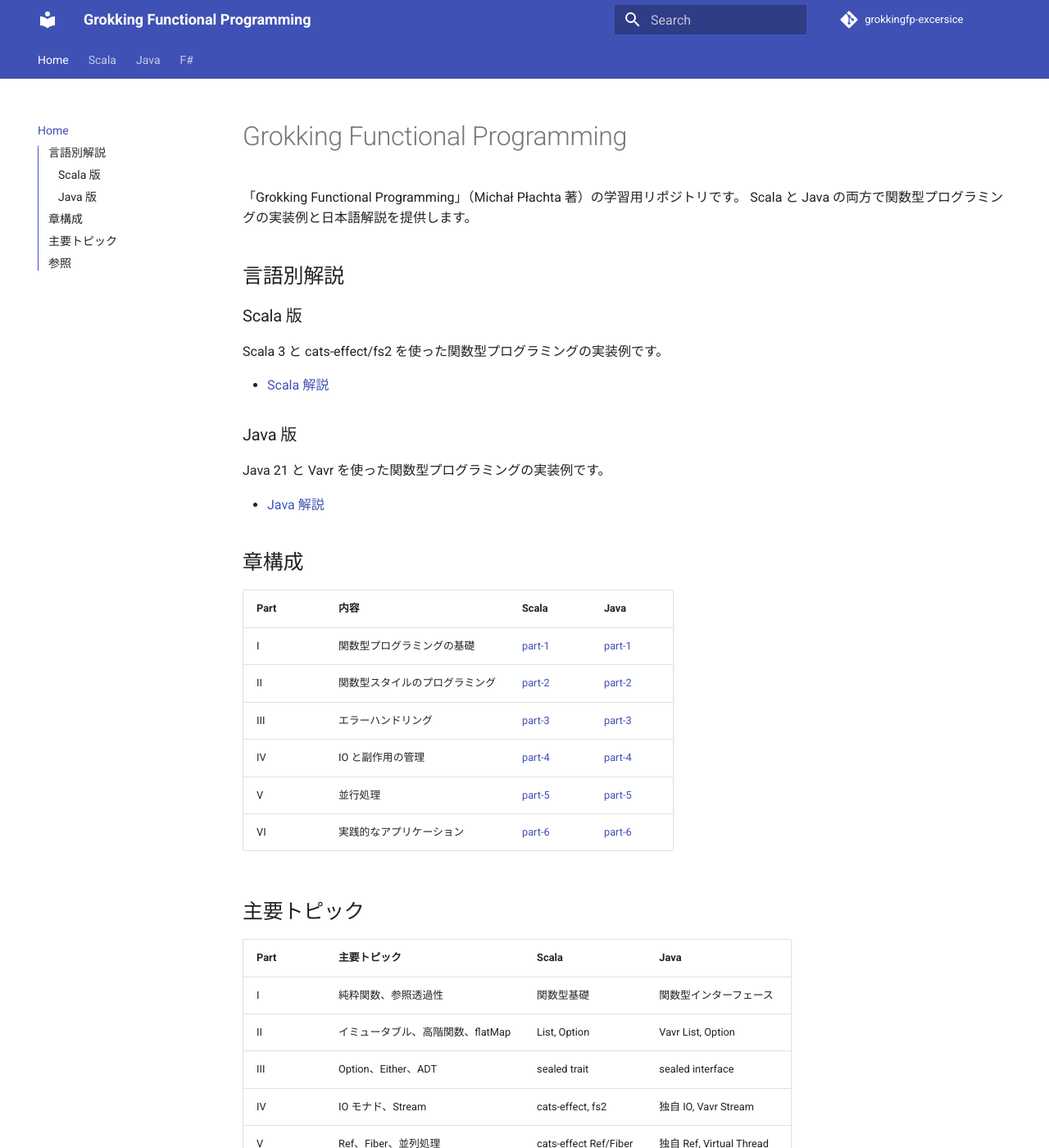
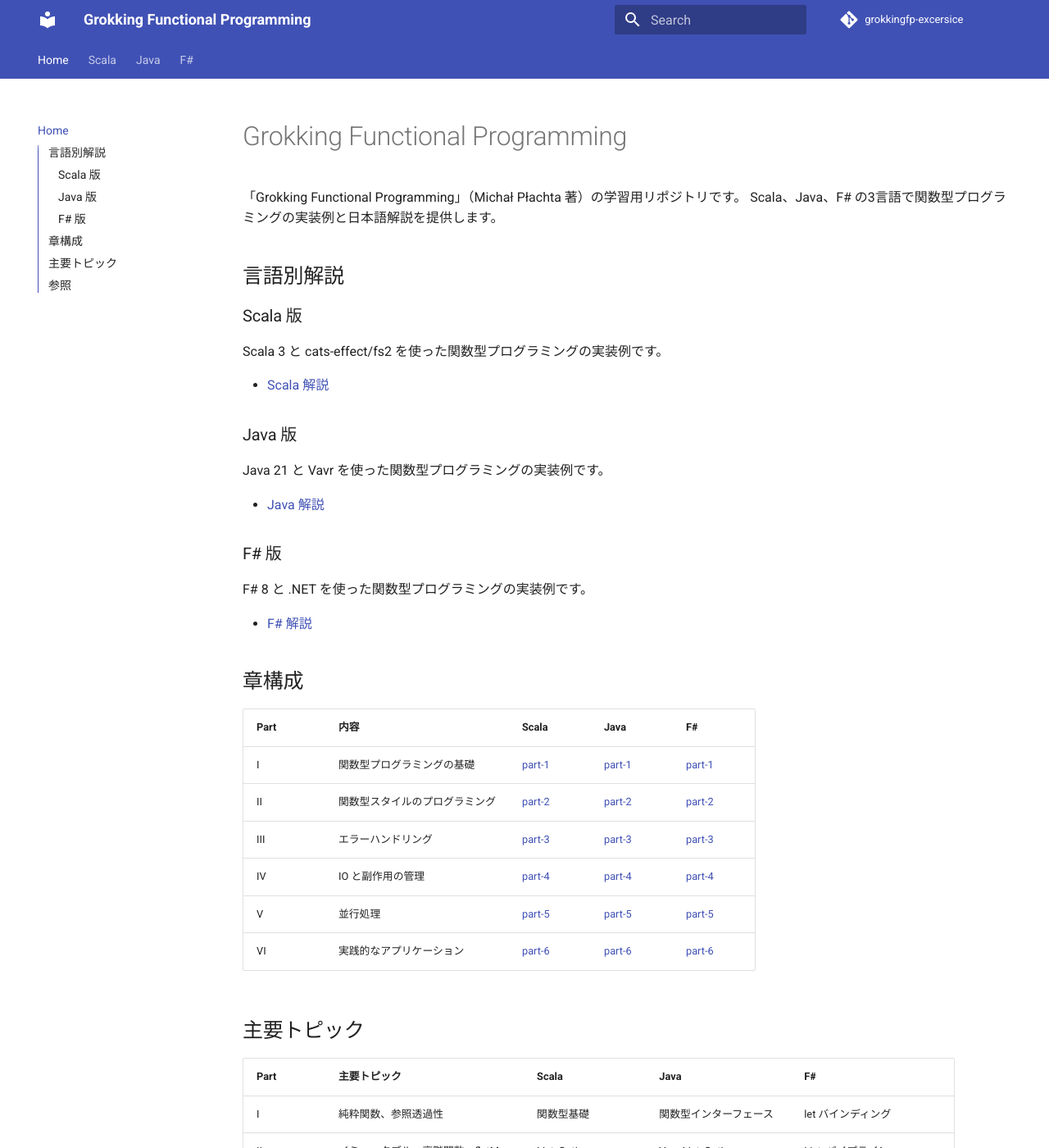
Before and after one commit to k2works/grokkingfp-excersice, an MkDocs documentation site: the page built from docs/article/index.md, in a window 1280 px wide and 1400 px high. Shown: the whole window at 82% size. Built offline with MkDocs 1.6.1 and Material for MkDocs 9.7.7, drawn with Linux system fonts in a browser that asks for light colours; comment, search, counter and statistics services are not loaded; some of the changed text lies outside the part shown.

Commit message:
chore: update project files and documentation for F# Part II-VI
- fsproj: Ch03-Ch12 の全ソースファイルとテストを追加
- index.md: F# を3言語目として追加
- mkdocs.yml: サイト説明文を更新

🤖 Generated with [Claude Code](https://claude.com/claude-code)

Co-Authored-By: Claude Opus 4.5 <noreply@anthropic.com>

```diff
--- a/docs/article/index.md
+++ b/docs/article/index.md
@@ -1,7 +1,7 @@
 # Grokking Functional Programming
 
 「Grokking Functional Programming」（Michał Płachta 著）の学習用リポジトリです。
-Scala と Java の両方で関数型プログラミングの実装例と日本語解説を提供します。
+Scala、Java、F# の3言語で関数型プログラミングの実装例と日本語解説を提供します。
 
 ## 言語別解説
 
@@ -17,27 +17,33 @@ Java 21 と Vavr を使った関数型プログラミングの実装例です。
 
 - [Java 解説](java/index.md)
 
+### F# 版
+
+F# 8 と .NET を使った関数型プログラミングの実装例です。
+
+- [F# 解説](fsharp/index.md)
+
 ## 章構成
 
-| Part | 内容 | Scala | Java |
-|------|------|-------|------|
-| I | 関数型プログラミングの基礎 | [part-1](scala/part-1.md) | [part-1](java/part-1.md) |
-| II | 関数型スタイルのプログラミング | [part-2](scala/part-2.md) | [part-2](java/part-2.md) |
-| III | エラーハンドリング | [part-3](scala/part-3.md) | [part-3](java/part-3.md) |
-| IV | IO と副作用の管理 | [part-4](scala/part-4.md) | [part-4](java/part-4.md) |
-| V | 並行処理 | [part-5](scala/part-5.md) | [part-5](java/part-5.md) |
-| VI | 実践的なアプリケーション | [part-6](scala/part-6.md) | [part-6](java/part-6.md) |
+| Part | 内容 | Scala | Java | F# |
+|------|------|-------|------|-----|
+| I | 関数型プログラミングの基礎 | [part-1](scala/part-1.md) | [part-1](java/part-1.md) | [part-1](fsharp/part-1.md) |
+| II | 関数型スタイルのプログラミング | [part-2](scala/part-2.md) | [part-2](java/part-2.md) | [part-2](fsharp/part-2.md) |
+| III | エラーハンドリング | [part-3](scala/part-3.md) | [part-3](java/part-3.md) | [part-3](fsharp/part-3.md) |
+| IV | IO と副作用の管理 | [part-4](scala/part-4.md) | [part-4](java/part-4.md) | [part-4](fsharp/part-4.md) |
+| V | 並行処理 | [part-5](scala/part-5.md) | [part-5](java/part-5.md) | [part-5](fsharp/part-5.md) |
+| VI | 実践的なアプリケーション | [part-6](scala/part-6.md) | [part-6](java/part-6.md) | [part-6](fsharp/part-6.md) |
 
 ## 主要トピック
 
-| Part | 主要トピック | Scala | Java |
-|------|-------------|-------|------|
-| I | 純粋関数、参照透過性 | 関数型基礎 | 関数型インターフェース |
-| II | イミュータブル、高階関数、flatMap | List, Option | Vavr List, Option |
-| III | Option、Either、ADT | sealed trait | sealed interface |
-| IV | IO モナド、Stream | cats-effect, fs2 | 独自 IO, Vavr Stream |
-| V | Ref、Fiber、並列処理 | cats-effect Ref/Fiber | 独自 Ref, Virtual Thread |
-| VI | Resource、テスト | ScalaCheck | JUnit 5 プロパティテスト |
+| Part | 主要トピック | Scala | Java | F# |
+|------|-------------|-------|------|-----|
+| I | 純粋関数、参照透過性 | 関数型基礎 | 関数型インターフェース | let バインディング |
+| II | イミュータブル、高階関数、flatMap | List, Option | Vavr List, Option | List, パイプライン |
+| III | Option、Either、ADT | sealed trait | sealed interface | 判別共用体 |
+| IV | IO モナド、Stream | cats-effect, fs2 | 独自 IO, Vavr Stream | Async, Seq |
+| V | Ref、Fiber、並列処理 | cats-effect Ref/Fiber | 独自 Ref, Virtual Thread | Ref, MailboxProcessor |
+| VI | Resource、テスト | ScalaCheck | JUnit 5 プロパティテスト | use バインディング, FsCheck |
 
 ## 参照
 
@@ -46,3 +52,5 @@ Java 21 と Vavr を使った関数型プログラミングの実装例です。
 - [cats-effect](https://typelevel.org/cats-effect/)
 - [fs2](https://fs2.io/)
 - [Vavr](https://www.vavr.io/)
+- [F# 公式ドキュメント](https://docs.microsoft.com/ja-jp/dotnet/fsharp/)
+- [F# for Fun and Profit](https://fsharpforfunandprofit.com/)
--- a/mkdocs.yml
+++ b/mkdocs.yml
@@ -1,5 +1,5 @@
 site_name: Grokking Functional Programming
-site_description: Scala と Java で学ぶ関数型プログラミング
+site_description: Scala、Java、F# で学ぶ関数型プログラミング
 site_author: Project Team
 repo_url: https://github.com/k2works/grokkingfp-excersice
 repo_name: grokkingfp-excersice
@@ -77,3 +77,8 @@ nav:
   - F#:
       - 概要: fsharp/index.md
       - Part I - 基礎: fsharp/part-1.md
+      - Part II - 関数型スタイル: fsharp/part-2.md
+      - Part III - エラーハンドリング: fsharp/part-3.md
+      - Part IV - 非同期処理とストリーム: fsharp/part-4.md
+      - Part V - 並行処理: fsharp/part-5.md
+      - Part VI - 実践: fsharp/part-6.md
```
Also changed, not shown: 2 other files.
